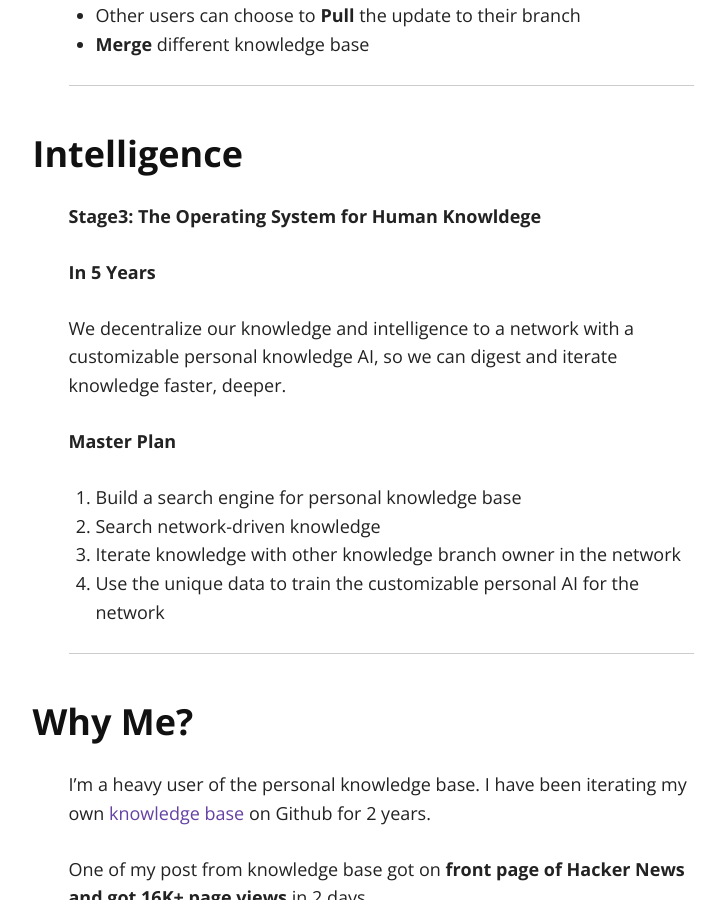
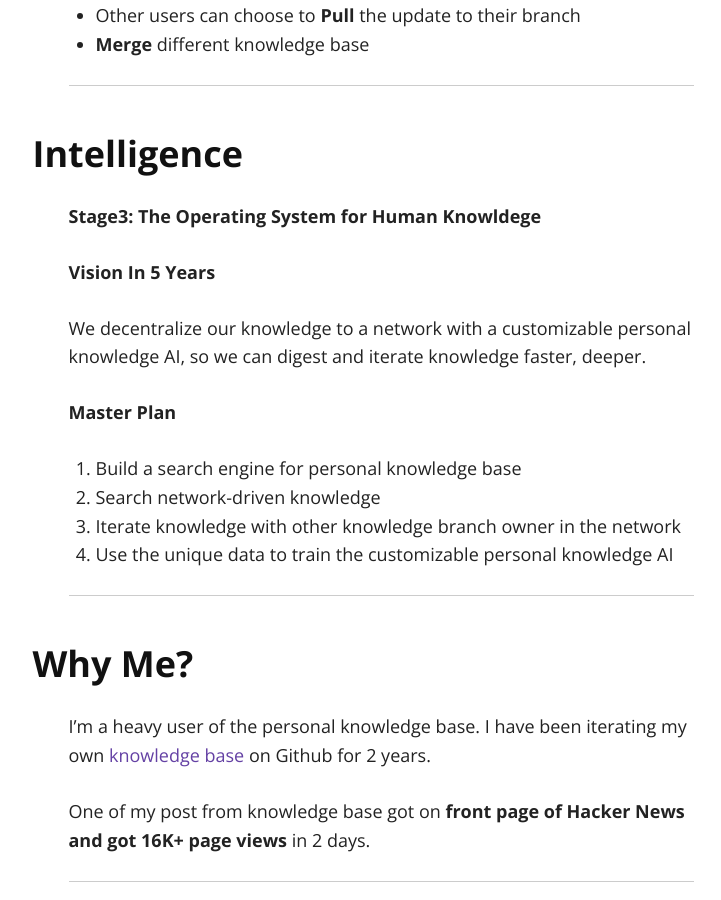
Before and after one commit to tarsmachine/tarsmachine.github.io, a Jekyll site: the page built from index.md, in a window 1280 px wide and 900 px high, scrolled down 2928 px. Shown: the whole window, without its empty margins (259-980 px from the left). Built offline with Jekyll 4.4.1, drawn with Linux system fonts in a browser that asks for light colours; nearby versions of some CDN libraries.

Commit message:
Update Master Plan

```diff
--- a/index.md
+++ b/index.md
@@ -68,16 +68,16 @@ The core interaction on TARS is to iterate knowledge branching with other hacker
 
 **Stage3: The Operating System for Human Knowldege**
 
-**In 5 Years**
+**Vision In 5 Years**
 
-We decentralize our knowledge and intelligence to a network with a customizable personal knowledge AI, so we can digest and iterate knowledge faster, deeper.
+We decentralize our knowledge to a network with a customizable personal knowledge AI, so we can digest and iterate knowledge faster, deeper.
 
 **Master Plan**
 
 1. Build a search engine for personal knowledge base
 2. Search network-driven knowledge
 3. Iterate knowledge with other knowledge branch owner in the network
-3. Use the unique data to train the customizable personal AI for the network
+3. Use the unique data to train the customizable personal knowledge AI
 
 ---
 
```
